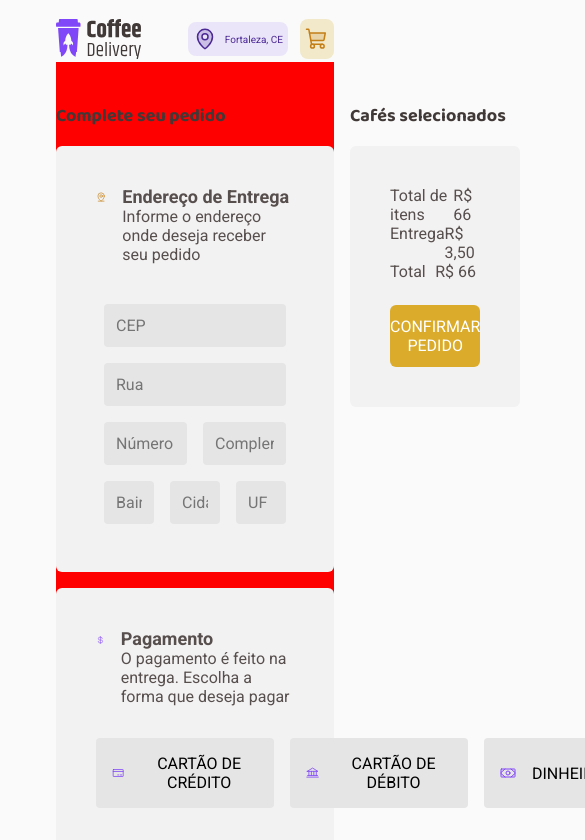
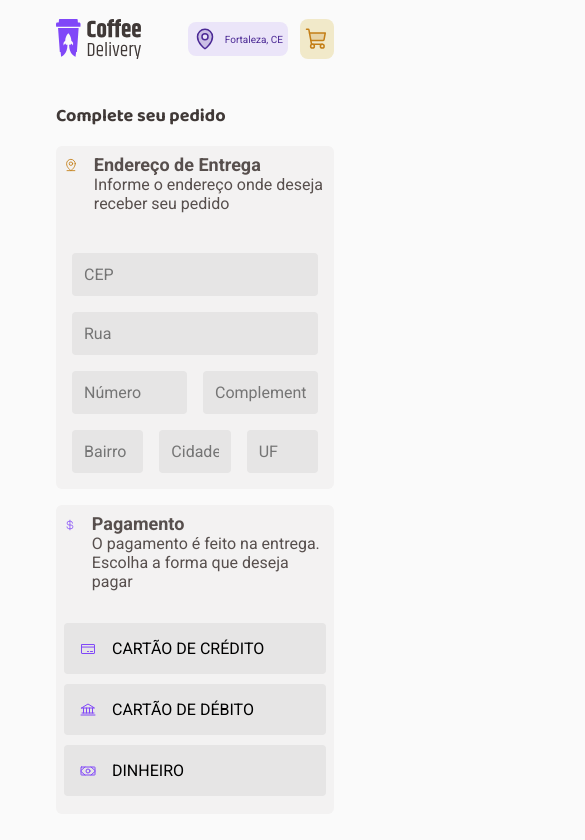
Before and after one commit to leticiar-io/coffee-delivery-challenge, a React (Vite) app: page /checkout in a window 390 px wide. Shown: the top 840 px of the page, 585 px wide, since content can reach past the window. Built offline with nearby package versions, Linux system fonts and the light colour scheme.

Commit message:
fixing responsiveness

```diff
--- a/src/pages/Checkout/components/AddressForm/styles.ts
+++ b/src/pages/Checkout/components/AddressForm/styles.ts
@@ -4,7 +4,6 @@ export const AddressFormContainer = styled.div`
   background: ${(props) => props.theme['gray-200']};
   border-radius: 6px;
   padding: 2.5rem;
-
   margin-bottom: 1rem;
 
   div {
@@ -13,6 +12,21 @@ export const AddressFormContainer = styled.div`
     Input {
       margin: 0.5rem;
     }
+  }
+
+  @media (max-width: 768px) {
+    padding: 0.5rem;
+    width: 100%;
+  }
+  @media (max-width: 820px) {
+    padding: 0.5rem;
+    width: 100%;
+  }
+  @media (min-width: 1215px) {
+    width: 45rem;
+  }
+  @media (min-width: 1315px) {
+    width: 100rem;
   }
 `
 export const HeaderContainer = styled.header`
--- a/src/pages/Checkout/components/PaymentButton/styles.ts
+++ b/src/pages/Checkout/components/PaymentButton/styles.ts
@@ -19,4 +19,13 @@ export const ButtonContainer = styled.button`
   :hover {
     background: ${(props) => props.theme['gray-500']};
   }
+
+  @media (max-width: 768px) {
+    margin-bottom: 10px;
+    width: 100%;
+  }
+  @media (max-width: 820px) {
+    margin-bottom: 10px;
+    min-width: 7rem;
+  }
 `
--- a/src/pages/Checkout/components/PaymentForm/styles.ts
+++ b/src/pages/Checkout/components/PaymentForm/styles.ts
@@ -5,11 +5,22 @@ export const PaymentFormContainer = styled.div`
   background: ${(props) => props.theme['gray-200']};
   border-radius: 6px;
   padding: 2.5rem;
+
+  @media (max-width: 768px) {
+    padding: 0.5rem;
+  }
+  @media (max-width: 820px) {
+    padding: 0.5rem;
+  }
 `
 
 export const PaymentContainerButtons = styled.div`
   display: flex;
   gap: 1rem;
+
+  @media (max-width: 768px) {
+    display: block;
+  }
 `
 export const HeaderContainer = styled.header`
   display: flex;
--- a/src/pages/Checkout/components/SelectedCoffees/styles.ts
+++ b/src/pages/Checkout/components/SelectedCoffees/styles.ts
@@ -2,7 +2,7 @@ import styled from 'styled-components'
 
 export const Container = styled.div`
   background: ${(props) => props.theme['gray-200']};
-  border-radius: 6px;
+  border-radius: 6px 36px 6px 36px;
   padding: 2.5rem;
 
   max-width: 28rem;
--- a/src/pages/Checkout/styles.ts
+++ b/src/pages/Checkout/styles.ts
@@ -2,11 +2,23 @@ import styled from 'styled-components'
 
 export const LayoutContainer = styled.div`
   gap: 1rem;
-
-  background-color: red;
-
   display: flex;
   justify-content: space-between;
+
+  @media (max-width: 768px) {
+    display: block;
+  }
+  @media (max-width: 820px) {
+    display: block;
+  }
+  @media (min-width: 1215px) {
+    display: flex;
+    justify-content: space-between;
+  }
+  @media (min-width: 1315px) {
+    display: flex;
+    justify-content: space-between;
+  }
 `
 export const Container = styled.div`
   width: 100%;
```
